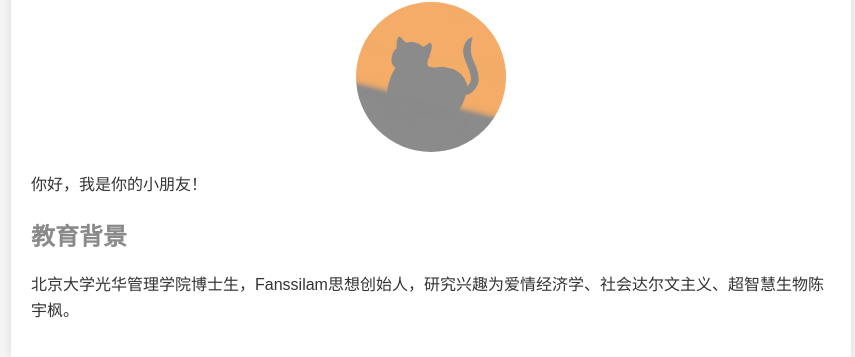
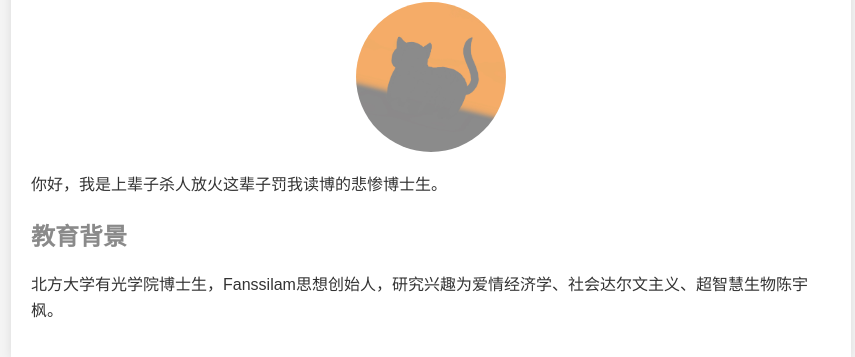
Before and after one commit to sissiyan00/homepage, a plain HTML site: page index.html in a window 1280 px wide. Shown: the part 107-464 px from the top of the page, without its empty margins (209-1064 px from the left). Drawn offline with Linux system fonts and the light colour scheme.

Commit message:
Update index.html

```diff
--- a/index.html
+++ b/index.html
@@ -44,10 +44,10 @@
     <div class="container">
         <h1>个人简介</h1>
         <img src="profile-pic.jpg" alt="Profile Picture" class="profile-pic">
-        <p>你好，我是你的小朋友！</p>
+        <p>你好，我是上辈子杀人放火这辈子罚我读博的悲惨博士生。</p>
 
         <h2>教育背景</h2>
-        <p>北京大学光华管理学院博士生，Fanssilam思想创始人，研究兴趣为爱情经济学、社会达尔文主义、超智慧生物陈宇枫。</p>
+        <p>北方大学有光学院博士生，Fanssilam思想创始人，研究兴趣为爱情经济学、社会达尔文主义、超智慧生物陈宇枫。</p>
     </div>
 </body>
 </html>
```
